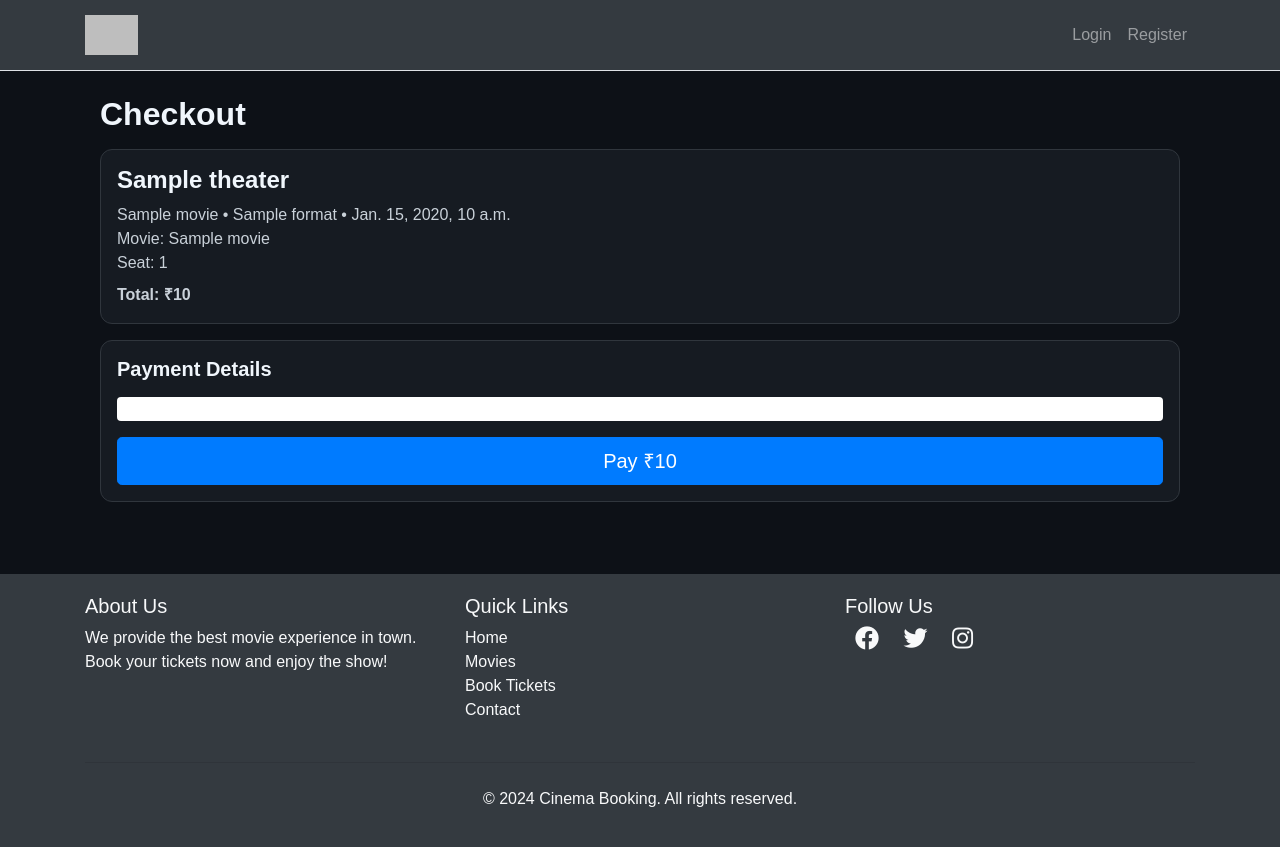
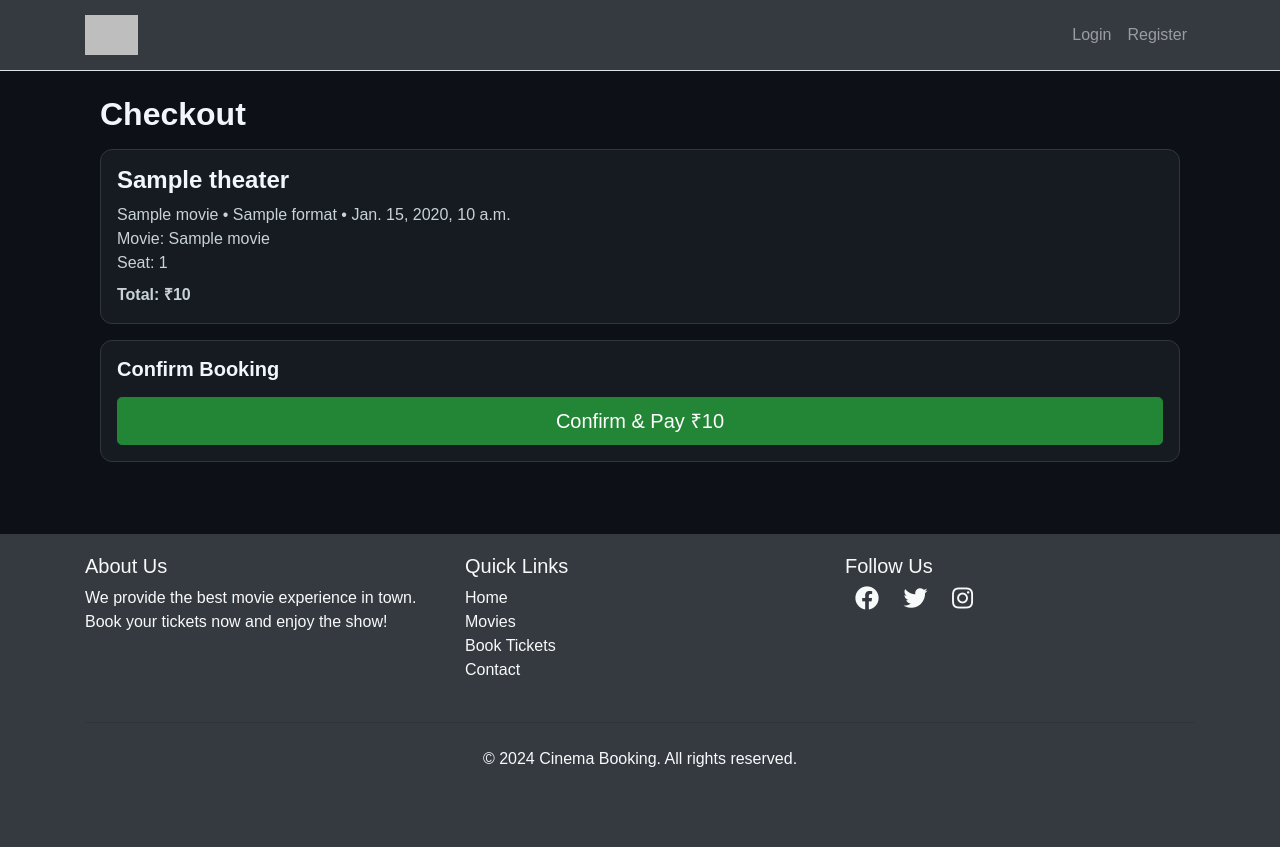
Before and after one commit to reeha1025/movie-booking-system, a Django app: template templates/movies/checkout.html in a window 1280 px wide. After the commit the page ends 767 px from the top, so only its background shows below. Run offline with Django 5.2, Linux system fonts and the light colour scheme; the template is opened without the code that fills it: most values are stand-ins (such as "Sample title", 1, 10 or a date in 2020); some libraries are stand-ins or nearby versions; grey boxes are pictures that could not be loaded.

Commit message:
Update checkout.html

```diff
--- a/templates/movies/checkout.html
+++ b/templates/movies/checkout.html
@@ -9,7 +9,6 @@
     --title: #f0f6fc;
     --accent: #58a6ff;
     --success: #238636;
-    --danger: #da3633;
   }
 
   body {
@@ -36,105 +35,28 @@
     background: var(--success);
     border-color: var(--success);
   }
-
-  .btn-outline-danger {
-    border-color: var(--danger);
-    color: var(--danger);
-  }
-
-  #card-element {
-    background: white;
-    padding: 12px;
-    border-radius: 4px;
-    margin-bottom: 16px;
-  }
-
-  #card-errors {
-    color: var(--danger);
-    margin-top: 8px;
-  }
 </style>
 
 <div class="container py-4">
   <h2 class="title mb-3">Checkout</h2>
 
   <div class="card p-3 mb-3">
-    <div class="d-flex justify-content-between align-items-center">
-      <div>
-        <h4 class="title">{{ theater.name }}</h4>
-        <div class="text">{{ theater.movie.name }} • {{ theater.format }} • {{ theater.time }}</div>
-        <div class="text">Movie: {{ booking.movie.name }}</div>
-        <div class="text">Seat: {{ booking.seat.seat_number }}</div>
-        <div class="text font-weight-bold mt-2">Total: ₹{{ amount }}</div>
-      </div>
+    <div>
+      <h4 class="title">{{ theater.name }}</h4>
+      <div class="text">{{ theater.movie.name}} • {{ theater.format }} • {{ theater.time }}</div>
+      <div class="text">Movie: {{ booking.movie.name }}</div>
+      <div class="text">Seat: {{ booking.seat.seat_number }}</div>
+      <div class="text font-weight-bold mt-2">Total: ₹{{ amount }}</div>
     </div>
   </div>
 
   <div class="card p-3">
-    <h5 class="title mb-3">Payment Details</h5>
-    <form id="payment-form">
-      <div id="card-element"></div>
-      <div id="card-errors" role="alert"></div>
-      <button id="submit-button" class="btn btn-primary btn-lg btn-block mt-3">
-        Pay ₹{{ amount }}
+    <h5 class="title mb-3">Confirm Booking</h5>
+    <form action="{% url 'payment_success' booking.id %}" method="GET">
+      <button type="submit" class="btn btn-success btn-lg btn-block">
+        Confirm & Pay ₹{{ amount }}
       </button>
     </form>
   </div>
 </div>
-
-<!-- Stripe.js -->
-<script src="https://js.stripe.com/v3/"></script>
-<script>
-  const stripe = Stripe('{{ stripe_publishable_key }}');
-  const elements = stripe.elements();
-  const cardElement = elements.create('card', {
-    style: {
-      base: {
-        fontSize: '16px',
-        color: '#32325d',
-      }
-    }
-  });
-  cardElement.mount('#card-element');
-
-  const form = document.getElementById('payment-form');
-  const submitButton = document.getElementById('submit-button');
-  const cardErrors = document.getElementById('card-errors');
-
-  form.addEventListener('submit', async (event) => {
-    event.preventDefault();
-    submitButton.disabled = true;
-    submitButton.textContent = 'Processing...';
-
-    const {error, paymentIntent} = await stripe.confirmCardPayment(
-      '{{ client_secret }}',
-      {
-        payment_method: {
-          card: cardElement,
-          billing_details: {
-            name: '{{ request.user.username }}',
-            email: '{{ request.user.email }}'
-          }
-        }
-      }
-    );
-
-    if (error) {
-      cardErrors.textContent = error.message;
-      submitButton.disabled = false;
-      submitButton.textContent = 'Pay ₹{{ amount }}';
-    } else {
-      // Payment succeeded, redirect to success page
-      window.location.href = '/bookings/success/{{ booking.id }}/';
-    }
-  });
-
-  cardElement.on('change', function(event) {
-    if (event.error) {
-      cardErrors.textContent = event.error.message;
-    } else {
-      cardErrors.textContent = '';
-    }
-  });
-</script>
 {% endblock %}
```
